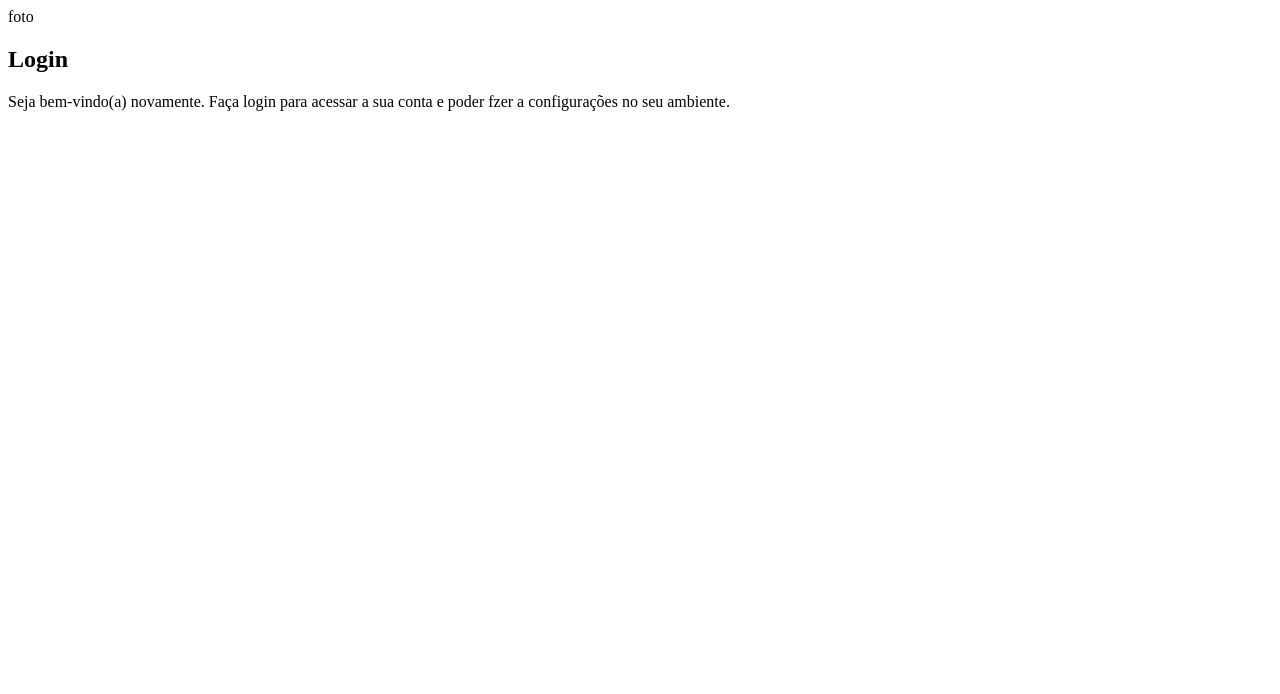
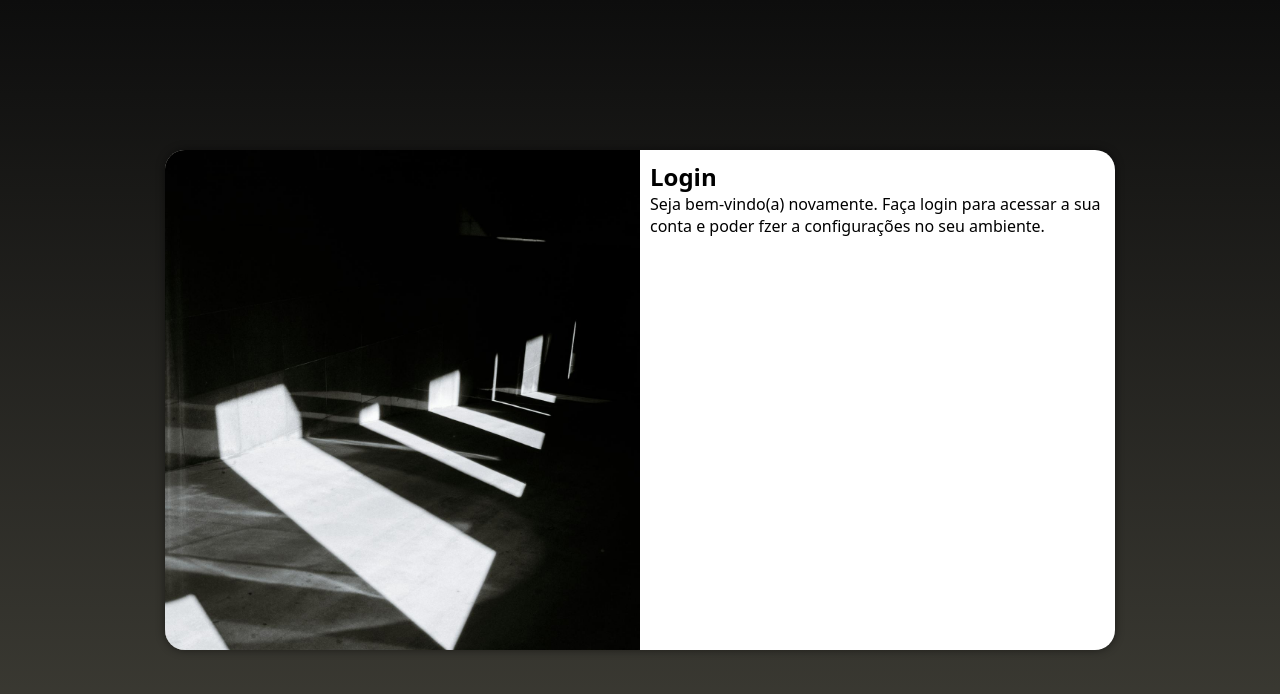
Before and after one commit to drk-Arthur/projeto-login, a plain HTML site: page index.html in a window 1280 px wide. Drawn offline with Linux system fonts and the light colour scheme.

Commit message:
Estilização e Media Query

```diff
--- /dev/null
+++ b/estilos/mediaqueries.css
@@ -0,0 +1,43 @@
+@charset "UTF-8";
+
+@media screen and (min-width:768px) and (max-width:992px) {
+
+    body {
+        background-image: linear-gradient(to top, #403F37, #0D0D0D);
+    }
+    section#login {
+        width: 80vw;
+    }
+
+    section#login > div#imagem {
+        float: left;
+        width: 30%;
+        height: 100%;
+    }
+
+    section#login > div#formulario {
+        float: right;
+        width: 70%;
+    }
+}
+
+@media screen and (min-width: 992px){
+    body {
+        background-image: linear-gradient(to top, #403F37, #0D0D0D);
+    }
+
+    section#login {
+        width: 950px;
+    }
+
+    section#login > div#imagem {
+        float: left;
+        width: 50%;
+        height: 100%;
+    }
+
+    section#login > div#formulario {
+        float: right;
+        width: 50%;
+    }
+}
--- a/estilos/style.css
+++ b/estilos/style.css
@@ -1 +1,49 @@
 @charset "UTF-8";
+
+* {
+    padding: 0px;
+    margin: 0px;
+    font-family: system-ui, -apple-system, BlinkMacSystemFont, 'Segoe UI', Roboto, Oxygen, Ubuntu, Cantarell, 'Open Sans', 'Helvetica Neue', sans-serif;
+    box-sizing: border-box;
+}
+
+body, html {
+    background-color: #403F37;
+    height: 100vh;
+    width: 100vw;
+}
+
+main {
+    position: relative;
+    height: 100vh;
+    width: 100vw;
+}
+
+section#login {
+    position: absolute;
+    top: 50%;
+    left: 50%;
+    transform: translate(-50%, -50%);
+    background-color: white;
+    width: 250px;
+    height: 500px;
+    border-radius: 20px;
+    overflow: hidden;
+    box-shadow: 0px 0px 10px rgba(0, 0, 0, 0.473);
+
+    transition: width 0.3s, height 0.3s;
+    transition-timing-function: ease;
+}
+
+section#login > div#imagem {
+    display: block;
+    background: #403F37 url(../imagens/pexels-plato-terentev-3804555-5820749.jpg);
+    height: 200px;
+    background-size: cover;
+    background-repeat: no-repeat;
+}
+
+section#login > div#formulario {
+    padding: 10px;
+    display: block;
+}
--- a/index.html
+++ b/index.html
@@ -5,12 +5,13 @@
     <meta name="viewport" content="width=device-width, initial-scale=1.0">
     <title>Login</title>
     <link rel="stylesheet" href="estilos/style.css">
+    <link rel="stylesheet" href="estilos/mediaqueries.css">
 </head>
 <body>
     <main>
         <section id="login">
             <div id="imagem">
-                foto
+
             </div>
             <div id="formulario">
                 <h1>Login</h1>
```
